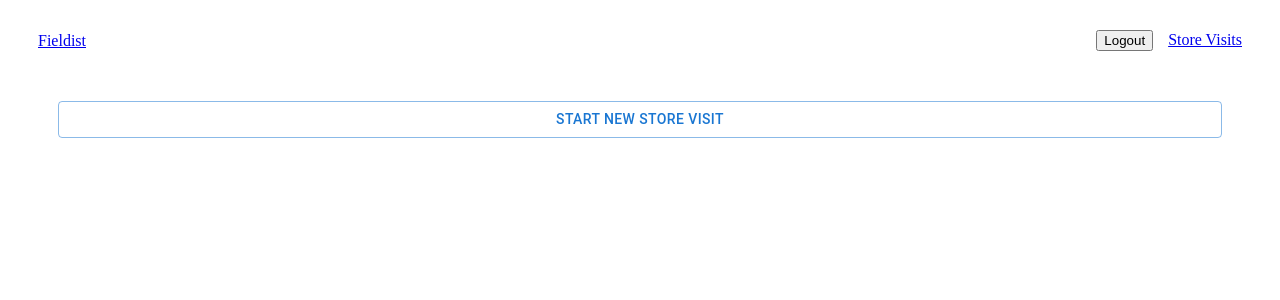
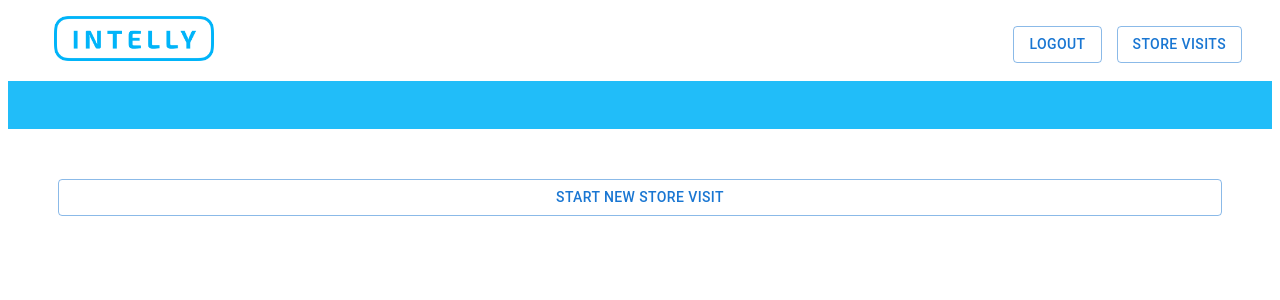
Before and after one commit to tomekregulski/fieldist-rep-web-client, a React (Create React App) app: page /store-visits in a window 1280 px wide. Shown: the top 300 px of the page. Built offline with nearby package versions, Linux system fonts and the light colour scheme; sample sign-in values are in the browser's storage.

Commit message:
added styling

```diff
--- a/src/components/Inventory/InventoryTable.js
+++ b/src/components/Inventory/InventoryTable.js
@@ -56,6 +56,7 @@ const InventoryTable = (props) => {
               <TableHead>
                 <TableRow>
                   <TableCell>Product</TableCell>
+                  {/* map function to render columns based on brand's (eventually campaign) preferences */}
                   <TableCell align='right'>Inventory</TableCell>
                 </TableRow>
               </TableHead>
--- a/src/components/Navbar/NavbarLoggedIn.js
+++ b/src/components/Navbar/NavbarLoggedIn.js
@@ -1,30 +1,57 @@
 import React from 'react';
 import { Link } from 'react-router-dom';
+
+import image from '../../images/intelly_logo.png';
+
+import Button from '@mui/material/Button';
 
 const NavbarLoggedIn = (props) => {
   const { handleLogout } = props;
 
   return (
+    <>
       <nav
         style={{
           display: 'flex',
           alignItems: 'center',
           justifyContent: 'space-between',
-        marginTop: '30px',
         }}
       >
         <Link to='/' style={{ marginLeft: '30px' }}>
-        Fieldist
+          <img
+            style={{ width: '10rem', margin: '.5rem 0 1rem 1rem' }}
+            src={image}
+            alt='Intelly'
+          />
         </Link>
         <div>
-        <button style={{ marginRight: '15px' }} onClick={() => handleLogout()}>
+          {/* <Button
+            style={{ marginTop: '15px' }}
+            variant='outlined'
+            fullWidth
+            onClick={handleClose}
+          >
+            Close
+          </Button> */}
+          <Button
+            variant='outlined'
+            style={{ marginRight: '15px' }}
+            onClick={() => handleLogout()}
+          >
             Logout
-        </button>
-        <Link style={{ marginRight: '30px' }} to='/store-visits'>
-          Store Visits
+          </Button>
+          <Link
+            style={{ marginRight: '30px', textDecoration: 'none' }}
+            to='/store-visits'
+          >
+            <Button variant='outlined'>Store Visits</Button>
           </Link>
         </div>
       </nav>
+      <div
+        style={{ height: '48px', backgroundColor: 'rgba(0, 180, 249, 0.872)' }}
+      ></div>
+    </>
   );
 };
 
--- a/src/formData.js
+++ b/src/formData.js
@@ -54,6 +54,14 @@ const formData = {
       products: ['roja', 'verde'],
     },
   ],
+  columns: [
+    {
+      Simmer: ['inventory'],
+    },
+    {
+      Saso: ['inventory', 'price'],
+    },
+  ],
 };
 
 export default formData;
```
Also changed, not shown: src/images/intelly_logo.png (added). Lines whose indentation alone changed are shown as unchanged.
